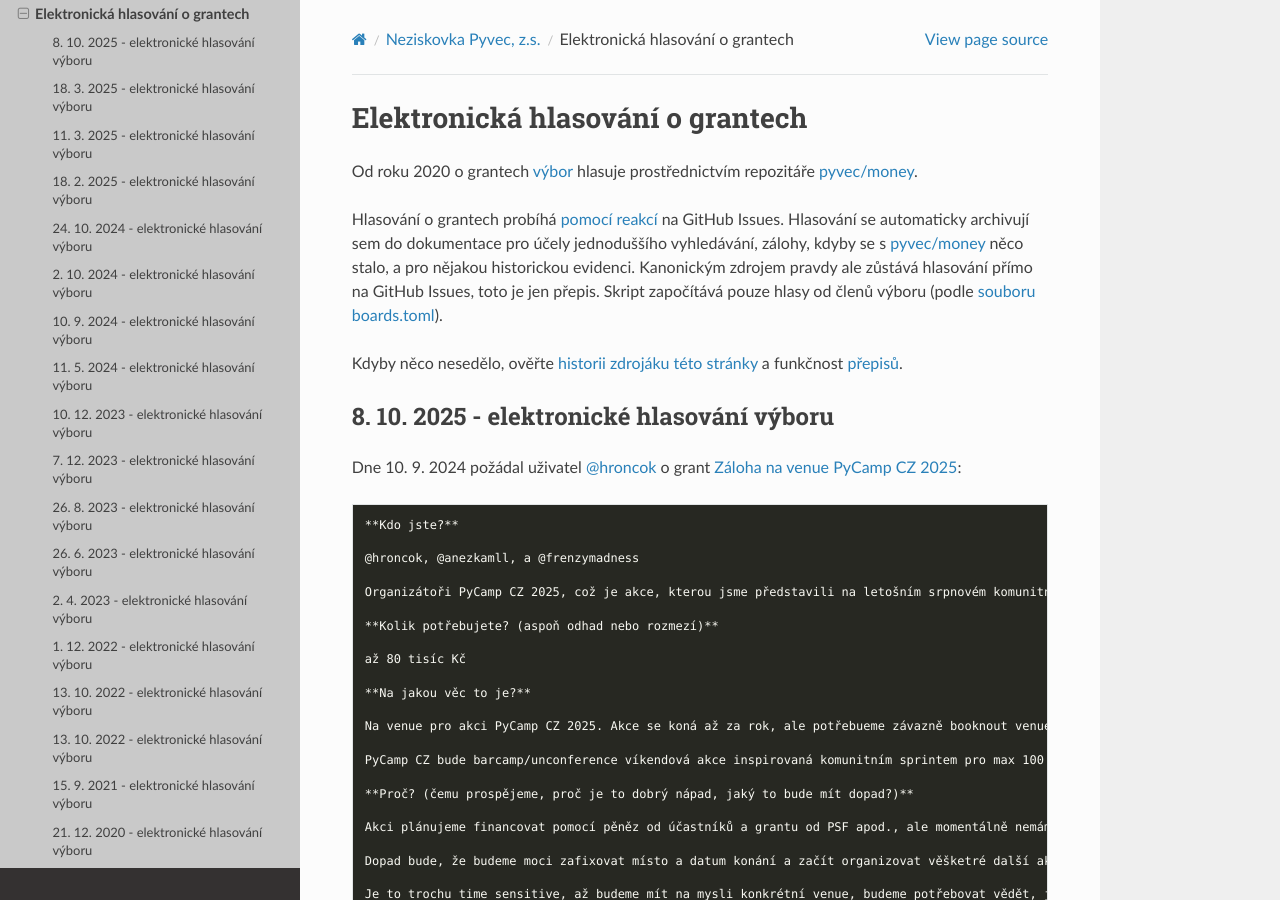
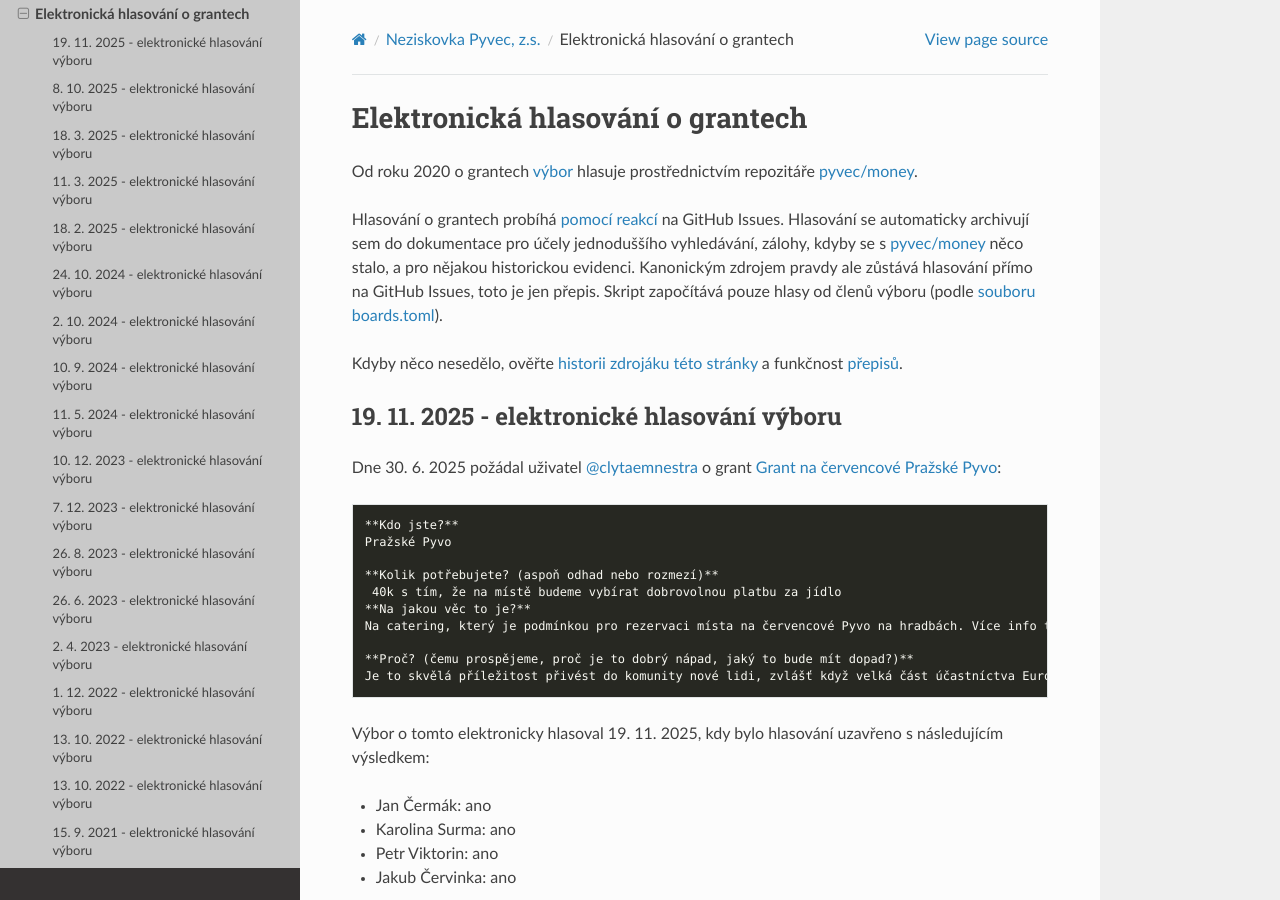
Before and after one commit to pyvec/docs.pyvec.org, a Sphinx documentation site: the page built from docs/operations/grants.rst, in a window 1280 px wide and 900 px high. Built offline with Sphinx 7.4.7 and the Read the Docs theme 3.1.0, drawn with Linux system fonts in a browser that asks for light colours.

Commit message:
update generated files

```diff
--- a/docs/operations/grants.rst
+++ b/docs/operations/grants.rst
@@ -13,6 +13,37 @@ Kdyby něco nesedělo, ověřte `historii zdrojáku této stránky <https://gith
 
 
 
+
+19. 11. 2025 - elektronické hlasování výboru
+--------------------------------------------
+
+Dne 30. 6. 2025 požádal uživatel `@clytaemnestra <https://github.com/clytaemnestra>`_ o grant `Grant na červencové Pražské Pyvo <https://github.com/pyvec/money/issues/43>`_:
+
+.. code-block:: text
+
+    **Kdo jste?**
+    Pražské Pyvo
+
+    **Kolik potřebujete? (aspoň odhad nebo rozmezí)**
+     40k s tím, že na místě budeme vybírat dobrovolnou platbu za jídlo
+    **Na jakou věc to je?**
+    Na catering, který je podmínkou pro rezervaci místa na červencové Pyvo na hradbách. Více info tady: https://pyvec.slack.com/archives/C12L770TV/p1750947932133339
+
+    **Proč? (čemu prospějeme, proč je to dobrý nápad, jaký to bude mít dopad?)**
+    Je to skvělá příležitost přivést do komunity nové lidi, zvlášť když velká část účastníctva EuroPythonu je z Česka. Zároveň je to příležitost pro pravidelné návštěvníky Pyva propojit se s lidmi z celé Evropy i světa. Na programu budou i PyLadies drinks, takže bude možnost potkat se s PyLadies z různých zemí, sdílet nápady a podpořit tak místní komunitu.
+
+Výbor o tomto elektronicky hlasoval 19. 11. 2025, kdy bylo hlasování uzavřeno s následujícím výsledkem:
+
+* Jan Čermák: ano
+
+* Karolina Surma: ano
+
+* Petr Viktorin: ano
+
+* Jakub Červinka: ano
+
+
+Grant byl schválen.
 
 8. 10. 2025 - elektronické hlasování výboru
 --------------------------------------------
```
